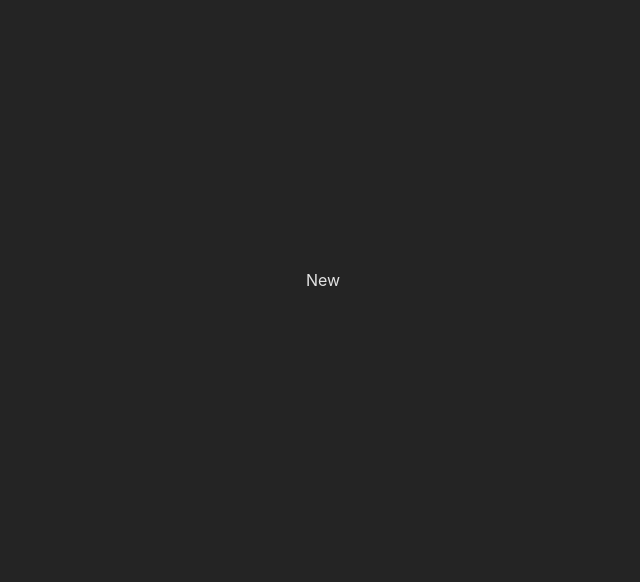
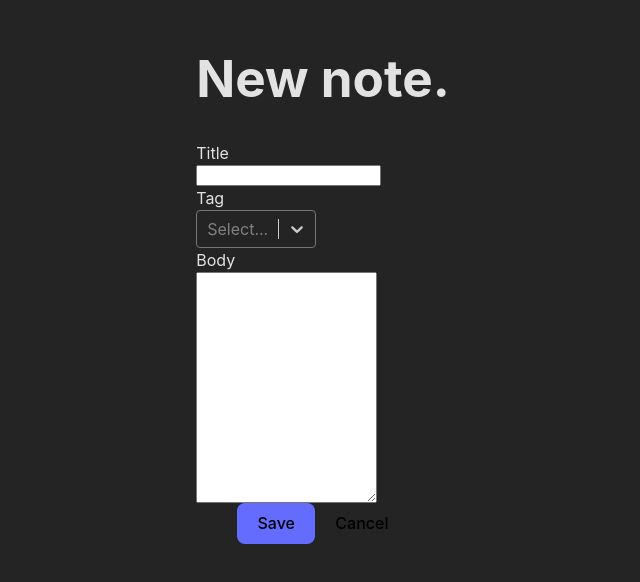
Before and after one commit to HalloJo/serious-note, a React (Vite) app: page /new in a window 1280 px wide. Shown: the part 120-702 px from the top of the page, without its empty margins (317-957 px from the left). Built offline with nearby package versions, Linux system fonts and the light colour scheme.

Commit message:
Add react-select package, create form scaffolding and basic styling

```diff
--- a/package.json
+++ b/package.json
@@ -12,6 +12,7 @@
     "react": "^18.2.0",
     "react-dom": "^18.2.0",
     "react-router-dom": "^6.4.3",
+    "react-select": "^5.6.1",
     "sass": "^1.56.1"
   },
   "devDependencies": {
--- a/src/App.tsx
+++ b/src/App.tsx
@@ -1,4 +1,5 @@
 import { Navigate, Route, Routes } from "react-router-dom";
+import NewNote from "./components/NewNote";
 import "./scss/App.scss";
 import "./scss/globals.scss";
 
@@ -7,7 +8,7 @@ const App = () => {
     <div className="App">
       <Routes>
         <Route path="/" element={<h1>On a more serious note.</h1>} />
-        <Route path="/new" element={<p>New</p>} />
+        <Route path="/new" element={<NewNote />} />
         <Route path="/:id">
           <Route index element={<h1>Show</h1>} />
           <Route path="edit" element={<h1>Edit</h1>} />
--- /dev/null
+++ b/src/components/NewNote.tsx
@@ -0,0 +1,12 @@
+import NoteForm from "./NoteForm";
+
+const NewNote = () => {
+  return (
+    <>
+      <h1>New note.</h1>
+      <NoteForm />
+    </>
+  );
+};
+
+export default NewNote;
--- /dev/null
+++ b/src/components/NoteForm.tsx
@@ -0,0 +1,40 @@
+import { Link } from "react-router-dom";
+import CreateableReactSelect from "react-select/creatable";
+
+const NoteForm = () => {
+  return (
+    <form action="">
+      <div className="noteForm__inputWrapper">
+        <label htmlFor="title">Title</label>
+        <input type="text" name="title" id="title" required />
+      </div>
+      <div className="noteForm__inputWrapper">
+        <label htmlFor="tag">Tag</label>
+        <CreateableReactSelect
+          styles={{
+            control: (baseStyles) => ({
+              ...baseStyles,
+              borderColor: "rgb(118, 118, 118)",
+              backgroundColor: "#242424",
+            }),
+          }}
+          isMulti
+        />
+      </div>
+      <div className="noteForm__inputWrapper">
+        <label htmlFor="markdown">Body</label>
+        <textarea name="markdown" id="markdown" required rows={15} />
+      </div>
+      <div className="noteForm__buttonWrapper">
+        <button className="noteForm__buttonPrimary" type="submit">
+          Save
+        </button>
+        <Link to="..">
+          <button type="button">Cancel</button>
+        </Link>
+      </div>
+    </form>
+  );
+};
+
+export default NoteForm;
--- a/src/scss/App.scss
+++ b/src/scss/App.scss
@@ -4,3 +4,17 @@
   padding: 2rem;
   text-align: center;
 }
+
+.noteForm {
+  &__inputWrapper {
+    display: flex;
+    flex-direction: column;
+    align-items: flex-start;
+  }
+  &__select {
+    background-color: var(--color-purple);
+  }
+  &__buttonPrimary {
+    background-color: var(--color-purple);
+  }
+}
--- a/src/scss/globals.scss
+++ b/src/scss/globals.scss
@@ -1,5 +1,5 @@
 :root {
-    --color-black: #1a1a1a;
+    --color-black: #242424;
     --color-blue: #61dafbaa;
     --color-purple: #646cff;
     --color-purple-light: #535bf2;
```
Also changed, not shown: 1 other file (tests, documents, lock files or other folders).
